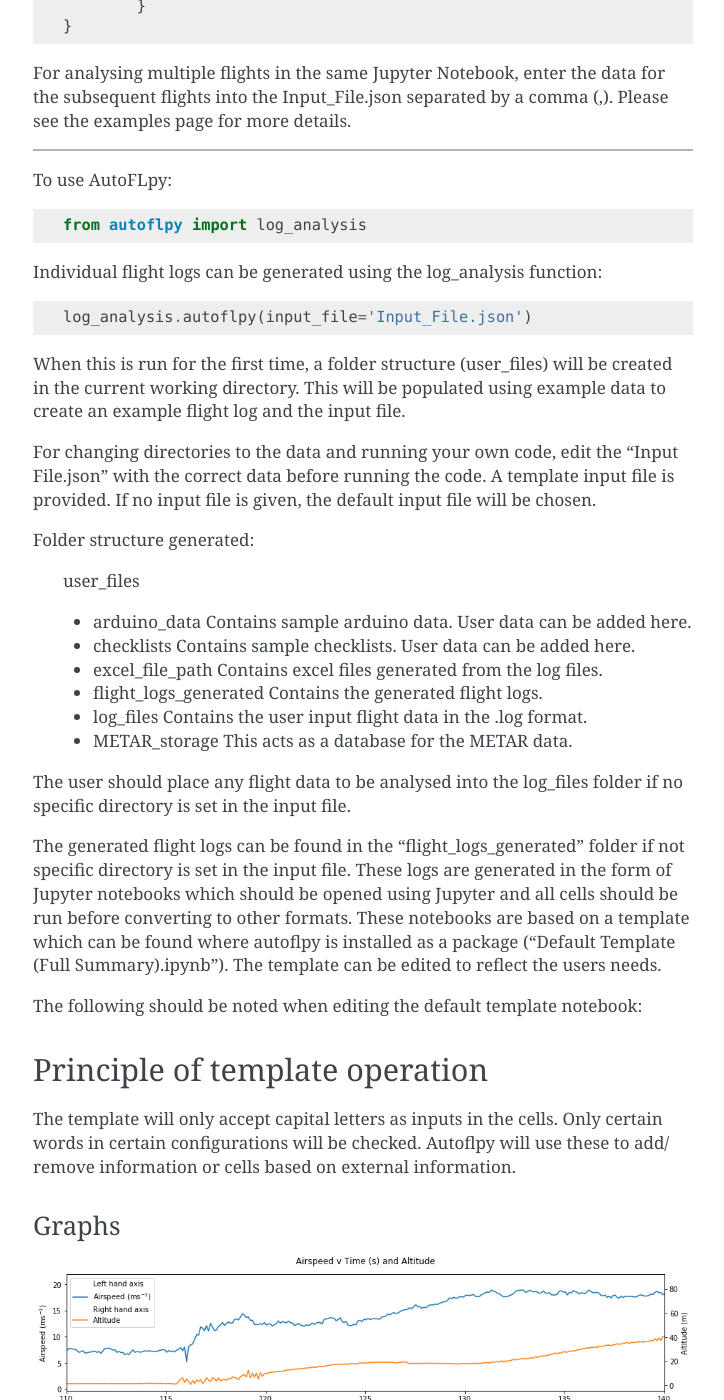
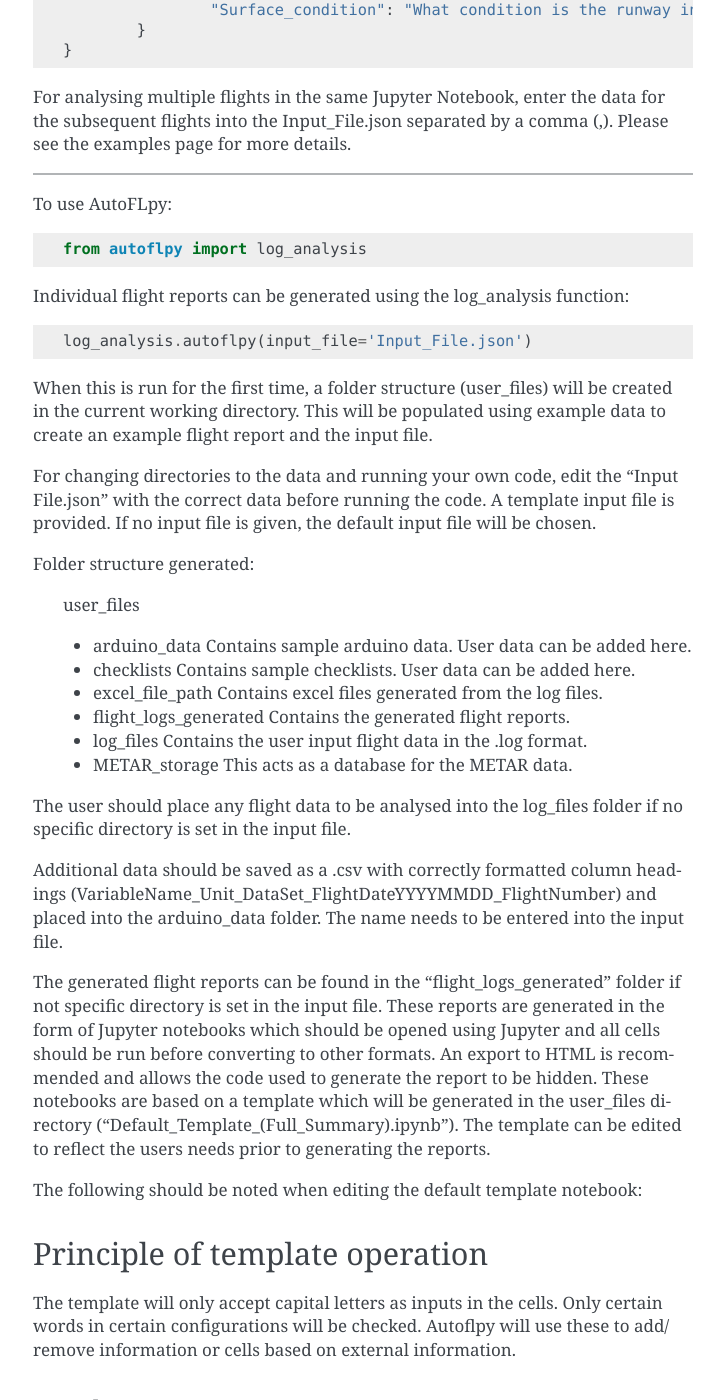
Before and after one commit to AdrianWeishaeupl/AutoFLpy, a Sphinx documentation site: the page built from docs/usage.rst, in a window 1280 px wide and 1400 px high, scrolled down 1154 px. Shown: the whole window, without its empty margins (387-1111 px from the left). Built offline with Sphinx 7.4.7, drawn with Linux system fonts in a browser that asks for light colours; pages that are not in the unit, such as notebooks, are missing from menus; some of the changed text lies outside the part shown.

```diff
--- a/CONTRIBUTING.rst
+++ b/CONTRIBUTING.rst
@@ -6,6 +6,8 @@ Contributing
 
 Contributions are welcome, and they are greatly appreciated! Every little bit
 helps, and credit will always be given.
+
+The code currently works with Ardu Pilot log files taken from the flight computer in the .bin format and converted into the .log format using Mission Planner.
 
 You can contribute in many ways:
 
--- a/docs/usage.rst
+++ b/docs/usage.rst
@@ -5,9 +5,9 @@ Usage
 First time users
 ================
 
-AutoFLpy is a code designed to allow drone pilots and operators to easily analyse flight data in the field. It works by reading the data collected by the flight computer (eg. PixHawk) and plotting the data in a Jupyter Notebook. This notebook is fully customisable and allows the user to plot any variable collected by its self or with other data in the same plot.
+AutoFLpy is a code designed to allow drone pilots and operators to perform agile flight data analysis and presentation. It works by reading the data collected by the flight computer (eg. PixHawk) as well as other sources and creating a complete flight test report in the form of a Jupyter Notebook. This notebook is fully customisable and allows the user to plot any variable collected by its self or with other data.
 
-**Upon first time running of the script, sample data will be used to create a sample flight log for the user to look at for inspiration.**
+**Upon first time running of the script, sample data will be used to create a sample flight report for the user to look at for inspiration.**
 A folder structure containing the "Input_File.json" and base file paths will also be created. The user can then complete the "Input_File.json" with appropriate information and analyse their own flight data.
 
 The Input_file.json is structured as follows::
@@ -28,7 +28,7 @@ The Input_file.json is structured as follows::
 			"arduino_flight_data_file_path": "Path to arduino data. If blank, finds the path to the sample data",
 			"checklist_data_file_path": "If blank, uses the sample checklist file path",
 			"metar_file_path": "METAR data collected will be stored here. If blank, creates folder in the current directory",
-			"flight_log_destination": "Destination for the generated flight logs. If blank, creates folder in the current directory",
+			"flight_log_destination": "Destination for the generated flight reports. If blank, creates folder in the current directory",
 			"start_time_hours": "HH - 24 hr clock",
 			"end_time_hours": "HH - 24 hr clock"
 		},
@@ -56,11 +56,11 @@ To use AutoFLpy::
 
     from autoflpy import log_analysis
 
-Individual flight logs can be generated using the log_analysis function::
+Individual flight reports can be generated using the log_analysis function::
 
 	log_analysis.autoflpy(input_file='Input_File.json')
 
-When this is run for the first time, a folder structure (user_files) will be created in the current working directory. This will be populated using example data to create an example flight log and the input file.
+When this is run for the first time, a folder structure (user_files) will be created in the current working directory. This will be populated using example data to create an example flight report and the input file.
 
 For changing directories to the data and running your own code, edit the "Input File.json" with the correct data before running the code. A template input file is provided.
 If no input file is given, the default input file will be chosen.
@@ -75,7 +75,7 @@ Folder structure generated:
 
 	* excel_file_path				Contains excel files generated from the log files.
 
-	* flight_logs_generated			Contains the generated flight logs.
+	* flight_logs_generated			Contains the generated flight reports.
 
 	* log_files						Contains the user input flight data in the .log format.
 
@@ -83,7 +83,9 @@ Folder structure generated:
 
 The user should place any flight data to be analysed into the log_files folder if no specific directory is set in the input file.
 
-The generated flight logs can be found in the "flight_logs_generated" folder if not specific directory is set in the input file. These logs are generated in the form of Jupyter notebooks which should be opened using Jupyter and all cells should be run before converting to other formats. These notebooks are based on a template which can be found where autoflpy is installed as a package ("Default Template (Full Summary).ipynb"). The template can be edited to reflect the users needs.
+Additional data should be saved as a .csv with correctly formatted column headings (VariableName_Unit_DataSet_FlightDateYYYYMMDD_FlightNumber) and placed into the arduino_data folder. The name needs to be entered into the input file.
+
+The generated flight reports can be found in the "flight_logs_generated" folder if not specific directory is set in the input file. These reports are generated in the form of Jupyter notebooks which should be opened using Jupyter and all cells should be run before converting to other formats. An export to HTML is recommended and allows the code used to generate the report to be hidden. These notebooks are based on a template which will be generated in the user_files directory ("Default_Template_(Full_Summary).ipynb"). The template can be edited to reflect the users needs prior to generating the reports.
 
 The following should be noted when editing the default template notebook:
 
```
Also changed, not shown: README.rst (+5 -5 lines), docs/images/Report_image.png (added).
